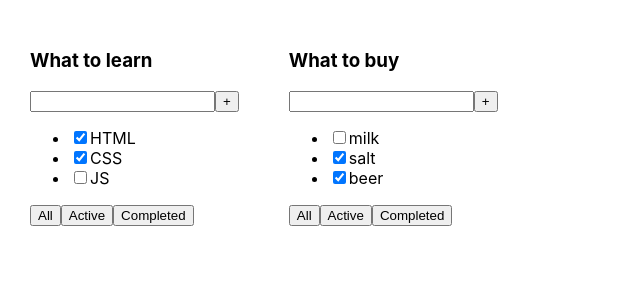
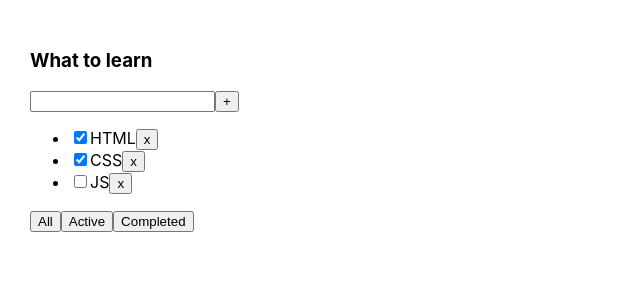
Before and after one commit to naumyshev/ToDo, a React (Create React App) app: page / in a window 1280 px wide. Shown: the top 300 px of the page, without its empty margins (0-640 px from the left). Built offline with nearby package versions, Linux system fonts and the light colour scheme.

Commit message:
Added useStates tasks and filters

```diff
--- a/src/App.tsx
+++ b/src/App.tsx
@@ -1,4 +1,4 @@
-import React from 'react';
+import React, {useState} from 'react';
 import './App.css';
 import TodoList from "./TodoList";
 
@@ -8,30 +8,50 @@
     isDone: boolean
 }
 
+export type FilterValuesType = "all"|"active"|"completed"
+
 function App() {
 
 
     //BLL:
-    const todoListTitle_1: string = "What to learn"
-    const todoListTitle_2: string = "What to buy"
-    const task_1: Array<TaskType> = [
+    const todoListTitle: string = "What to learn"
+
+    const [tasks, setTasks] = useState<Array<TaskType>>([
         {id: 1, title: "HTML", isDone: true},
         {id: 2, title: "CSS", isDone: true},
-        {id: 3, title: "JS", isDone: false}
-    ]
+        {id: 3, title: "JS", isDone: false},
+    ])
 
-    const task_2: Array<TaskType> = [
-        {id: 4, title: "milk", isDone: false},
-        {id: 5, title: "salt", isDone: true},
-        {id: 6, title: "beer", isDone: true}
-    ]
+    const [filter, setFilter] = useState<FilterValuesType>("all")
+
+    const changeFilter = (filter: FilterValuesType) => {
+        setFilter(filter)
+    }
+
+    const removeTask = (taskID: number) => {
+        setTasks(tasks.filter(t => t.id !== taskID))
+    }
+
+    let tasksForRender = tasks
+
+    if(filter === "active") {
+        tasksForRender = tasksForRender.filter(t => t.isDone === false)
+    }
+
+    if(filter === "completed") {
+        tasksForRender = tasksForRender.filter(t => t.isDone === true)
+    }
 
     //UI:
     return (
         <div className="App">
 
-            <TodoList title={todoListTitle_1} tasks={task_1}/>
-            <TodoList title={todoListTitle_2} tasks={task_2}/>
+            <TodoList
+                title={todoListTitle}
+                tasks={tasksForRender}
+                removeTask={removeTask}
+                changeFilter={changeFilter}
+            />
 
         </div>
     );
--- a/src/TodoList.tsx
+++ b/src/TodoList.tsx
@@ -1,12 +1,25 @@
 import React from 'react';
-import {TaskType} from "./App";
+import {FilterValuesType, TaskType} from "./App";
 
 type PropsType = {
     title: string
     tasks: Array<TaskType>
+    removeTask: (taskID: number) => void
+    changeFilter: (filter: FilterValuesType) => void
 }
 
 function TodoList(props: PropsType) {
+
+    const tasksJSX = props.tasks.map(task => {
+        return (
+            <li key={task.id}>
+                <input type="checkbox" checked={task.isDone}/>
+                <span>{task.title}</span>
+                <button onClick={() => props.removeTask(task.id)}>x</button>
+            </li>
+        )
+    })
+
     return (
         <div>
             <h3>{props.title}</h3>
@@ -15,25 +28,12 @@
                 <button>+</button>
             </div>
             <ul>
-                <li>
-                    <input type="checkbox" checked={props.tasks[0].isDone}/>
-                    <span>{props.tasks[0].title}</span>
-                </li>
-
-                <li>
-                    <input type="checkbox" checked={props.tasks[1].isDone}/>
-                    <span>{props.tasks[1].title}</span>
-                </li>
-
-                <li>
-                    <input type="checkbox" checked={props.tasks[2].isDone}/>
-                    <span>{props.tasks[2].title}</span>
-                </li>
+                {tasksJSX}
             </ul>
             <div>
-                <button>All</button>
-                <button>Active</button>
-                <button>Completed</button>
+                <button onClick={() => props.changeFilter("all")}>All</button>
+                <button onClick={() => props.changeFilter("active")}>Active</button>
+                <button onClick={() => props.changeFilter("completed")}>Completed</button>
             </div>
         </div>
     )
```
